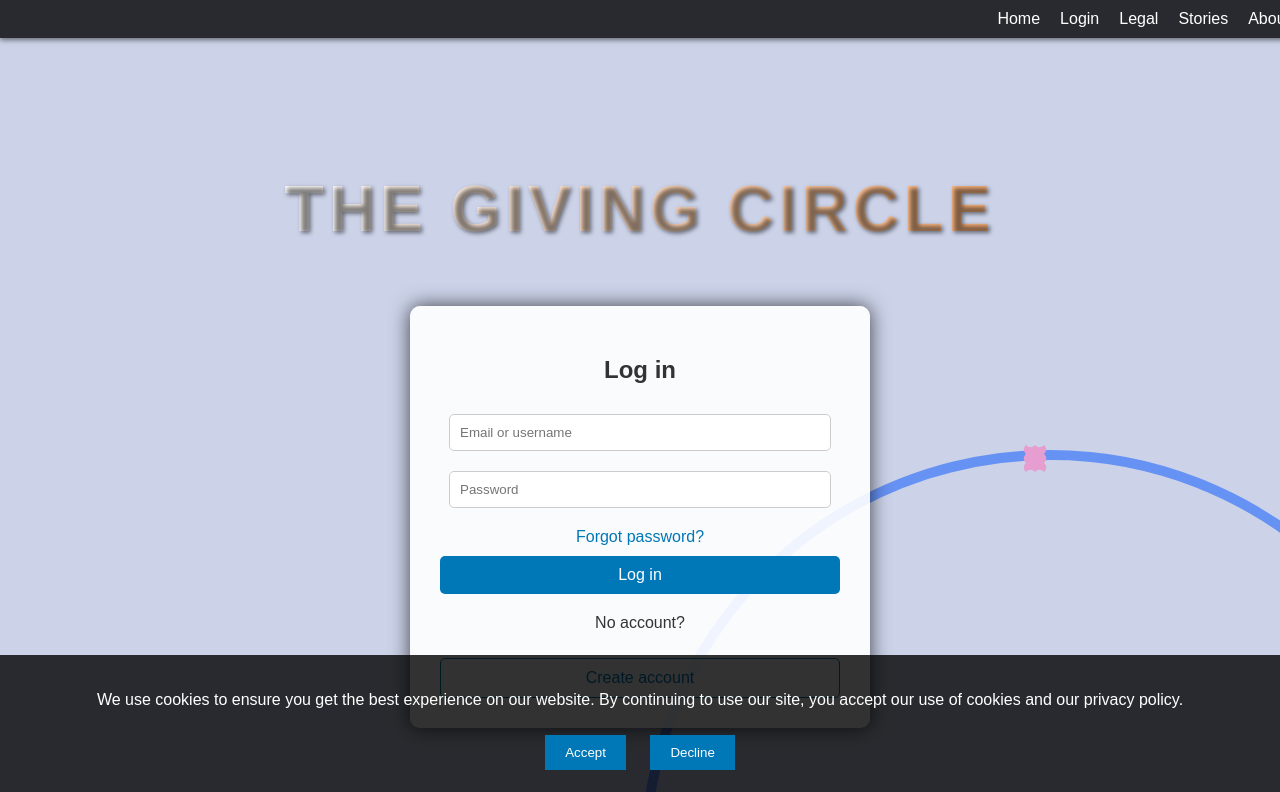
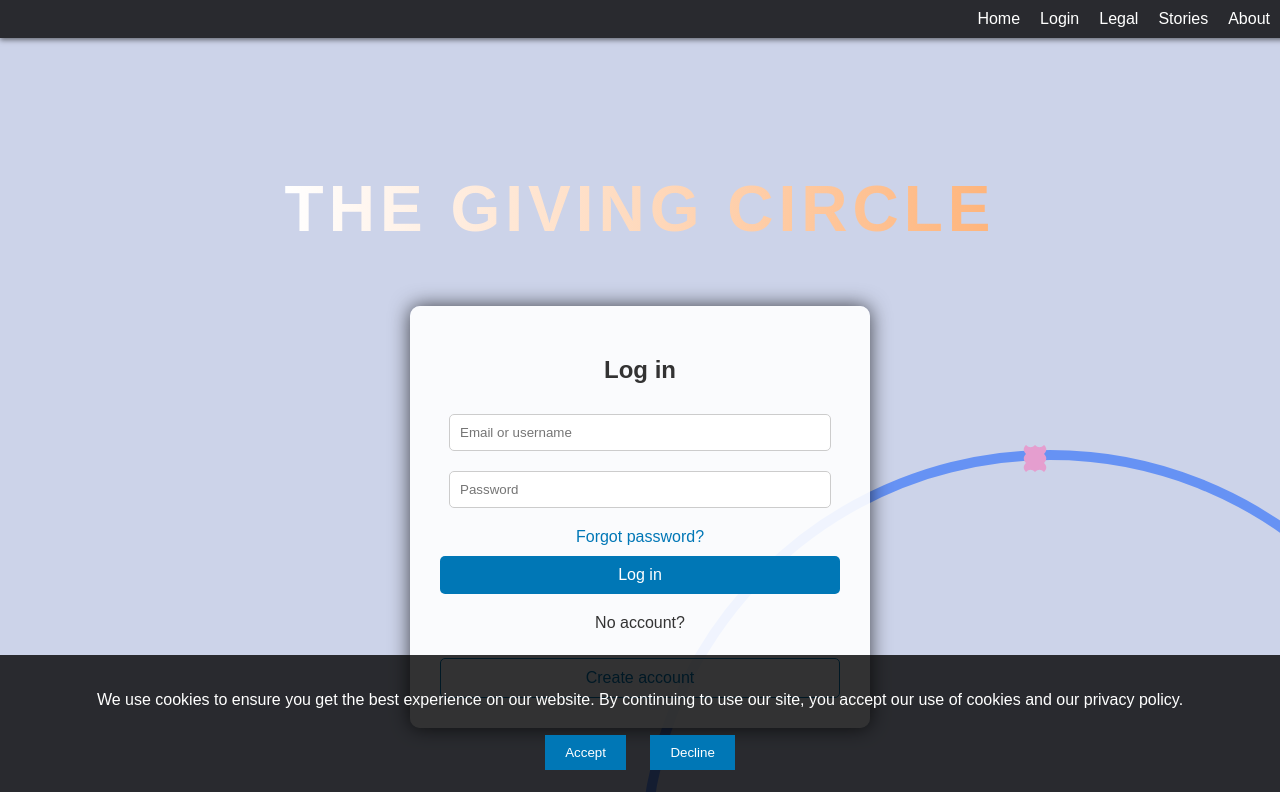
Before and after one commit to hellohello123there/cybertask, a plain HTML site: page login.html in a window 1280 px wide. Shown: the top 792 px of the page. Drawn offline with Linux system fonts and the light colour scheme.

Commit message:
modified:   login.html

```diff
--- a/login.html
+++ b/login.html
@@ -67,7 +67,7 @@
             background-clip: text;
             -webkit-background-clip: text;
             -webkit-text-fill-color: transparent;
-            text-shadow: 2px 2px 4px rgba(0, 0, 0, 0.5);
+
             z-index: 2;
         }
 
@@ -165,7 +165,7 @@
         }
 
         nav {
-            position: absolute;
+            position: fixed;
             top: 0;
             left: 0;
             width: 100%;
@@ -183,6 +183,7 @@
             gap: 20px;
             align-items: center;
             justify-content: flex-end;
+            padding-right: 20px;
         }
 
         nav ul li a {
```
